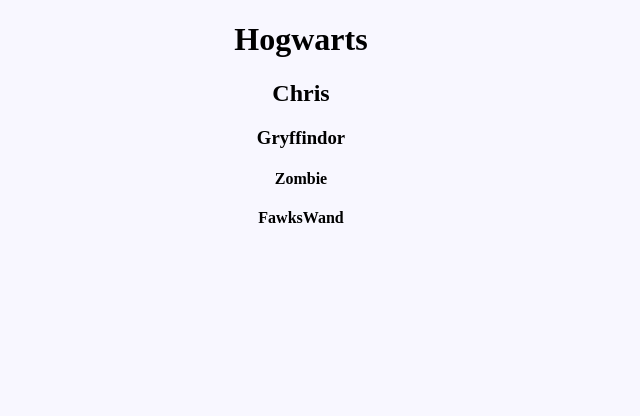
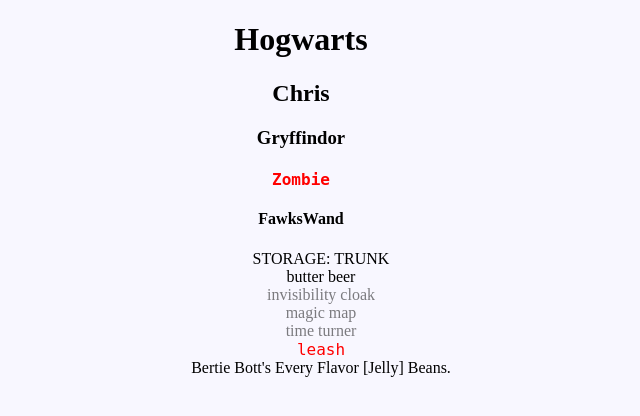
Before and after one commit to ChrisChewning/Homework-6-18-2018, a plain HTML site: page HarryPotterTH/index.html in a window 1280 px wide. Shown: the whole page, without its empty margins (339-979 px from the left). Drawn offline with nearby package versions, Linux system fonts and the light colour scheme.

Commit message:
Commit 3 - got it all to work right.

```diff
--- a/HarryPotterTH/app.js
+++ b/HarryPotterTH/app.js
@@ -5,32 +5,27 @@ if (typeof jQuery == 'undefined'){
 };
 
 
- $(() => {
-	// put jQuery in here
-});
-
 const $body = $('body'); //grabs the body element.
 $body.append("<div id='container'></div>") //appends a container element.
-const $container = $('container'); //grabs the container element.
+
+const $container = $('container'); //grabs the container element. CREATES?
 console.log($container); //checks for it.
 
-const $h1 = $('h1');
-$body.append('<h1>Hogwarts</h1>'); //you don't need a dollar sign on the right.
-console.log($h1);
+$("#container").append('<h1>Hogwarts</h1>'); //you don't need a dollar sign on the right.
+$("#container").append('<h2>Chris</h2>'); //appended Chris to the body.
+$("#container").append('<h3>Gryffindor</h3>'); //appends Gryffindor to body.
+$("#container").append('<h4 class="cat">Zombie</h4>');
+$("#container").append('<h4>FawksWand</h4>');
 
 
-const $h2 = $('h2');
-$body.append('<h2>Chris</h2>');
-const $h3 = $('h3');
-$body.append('<h3>Gryffindor</h3>');
-
-const $h4 = $('h4');
-$body.append('<h4>Zombie</h4>');
-//$h4.append('<class="cat">');
-//$('h4.Zombie').addClass('pet');
-$body.append('<h4>FawksWand</h4>');
-
-//neither adding classes work.
 
 
-console.log('hi');
+//Created a list and appened it to the container div.
+$("#container").append('<ul id="list">STORAGE: TRUNK</ul>');
+
+$("#list").append('<li>butter beer</li');
+$("#list").append('<li class="secret">invisibility cloak</li');
+$("#list").append('<li class="secret">magic map</li');
+$("#list").append('<li class="secret">time turner</li');
+$("#list").append('<li class="cat">leash</li');
+$("#list").append("<li>Bertie Bott's Every Flavor [Jelly] Beans.</li");
--- a/HarryPotterTH/style.css
+++ b/HarryPotterTH/style.css
@@ -4,5 +4,15 @@ body {
 }
 
 .cat {
+  color: red;
   font-family: 'monospace';
 }
+
+.secret {
+  opacity: 0.5;
+}
+
+#list {
+  list-style-type: none;
+  /*  */no bullet points
+}
```
